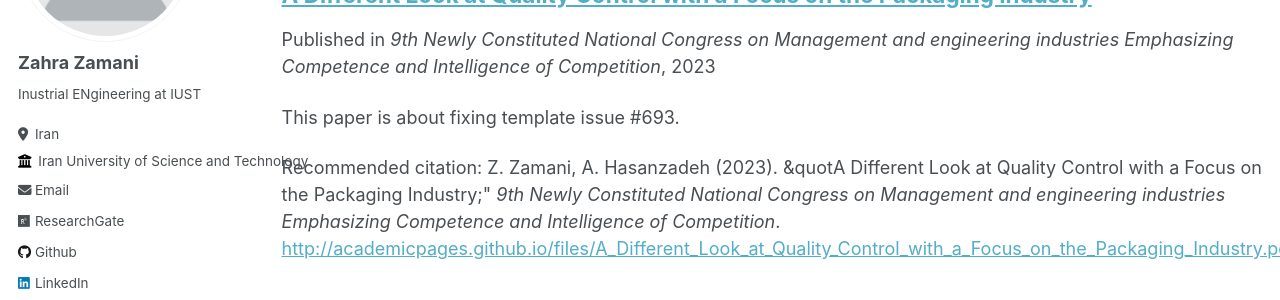
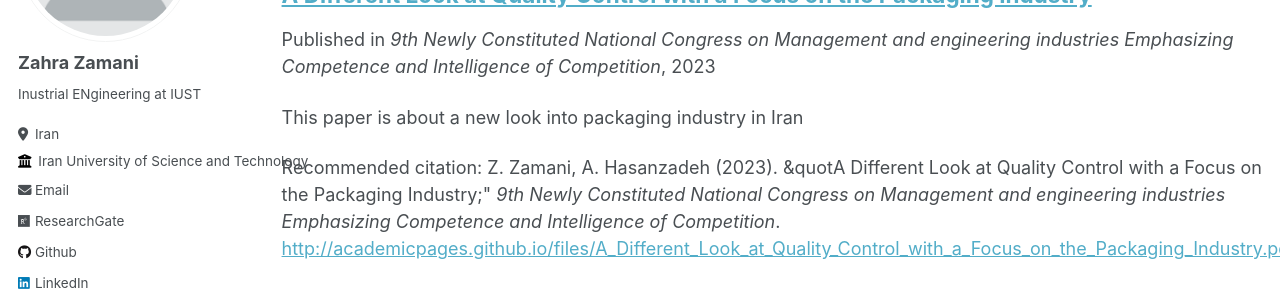
Before and after one commit to Zahra-Zamani/Zahra-Zamani.github.io, a Jekyll site: the page built from _pages/publications.md, in a window 1280 px wide. Shown: the part 219-519 px from the top of the page. Built offline with Jekyll 4.4.1, drawn with Linux system fonts in a browser that asks for light colours.

Commit message:
Update 2024-02-17-paper-title-number-4.md

```diff
--- a/_publications/2024-02-17-paper-title-number-4.md
+++ b/_publications/2024-02-17-paper-title-number-4.md
@@ -2,7 +2,7 @@
 title: "A Different Look at Quality Control with a Focus on the Packaging Industry"
 collection: publications
 permalink: /publication/2023-March-Conference
-excerpt: 'This paper is about fixing template issue #693.'
+excerpt: 'This paper is about a new look into packaging industry in Iran'
 date: 2023-03-15
 venue: '9th Newly Constituted National Congress on Management and engineering industries Emphasizing Competence and Intelligence of Competition'
 paperurl: 'http://academicpages.github.io/files/A_Different_Look_at_Quality_Control_with_a_Focus_on_the_Packaging_Industry.pdf'
```
